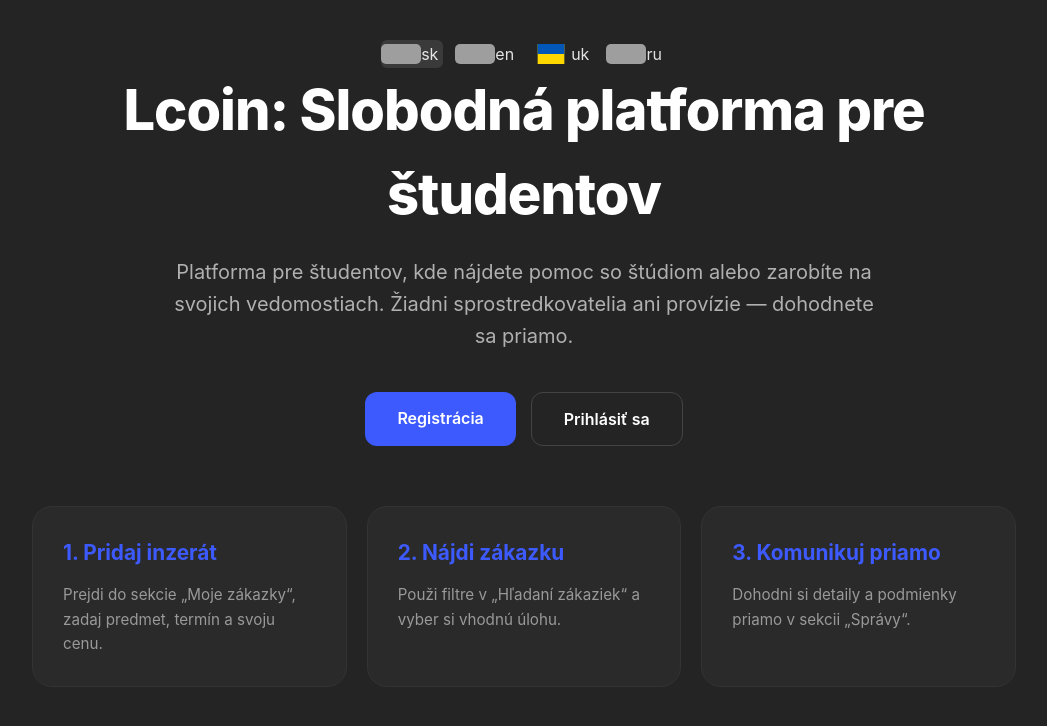
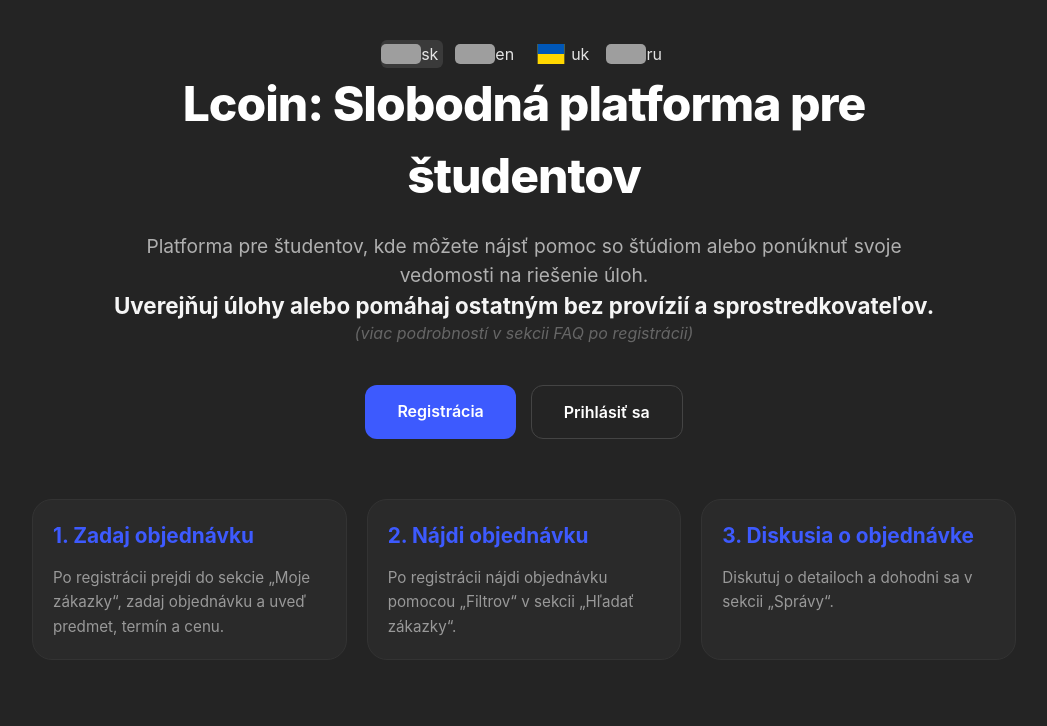
Before and after one commit to myfish-code/Lcoin, a React (Vite) app in the folder frontend/: page / in a window 1280 px wide. Shown: the top 726 px of the page, without its empty margins (116-1163 px from the left). Built offline with nearby package versions, Linux system fonts and the light colour scheme; no server answers; grey boxes are pictures that could not be loaded.

Commit message:
add change in home

```diff
--- a/frontend/src/locales/en.json
+++ b/frontend/src/locales/en.json
@@ -1,15 +1,17 @@
 {
     "home": {
         "header": "Lcoin: A Free Platform for Students",
-        "header_text": "A platform for students to find study help or earn from your knowledge. No middleman, no commissions — you deal directly with each other.",
+        "header_text_1": "A platform for students where you can find study help or offer your knowledge to solve tasks.",
+        "header_text_2": "Post tasks or help others without commissions or middlemen.",
+        "header_text_3": "(more details in the FAQ section after registration)",
         "login": "Login",
-        "register": "Register",
-        "subject_1": "1. Post an ad",
-        "text_1": "Go to 'My Orders', specify the subject, deadline, and your price.",
+        "register": "Registration",
+        "subject_1": "1. Post an order",
+        "text_1": "After registration, go to the 'My Orders' section, post an order by specifying the subject, deadline, and price.",
         "subject_2": "2. Find an order",
-        "text_2": "Use filters in 'Search Orders' to pick the right task for you.",
-        "subject_3": "3. Chat directly",
-        "text_3": "Discuss details and make a deal right in the 'Messages' section."
+        "text_2": "After registration, find an order using 'Filters' in the 'Search orders' section.",
+        "subject_3": "3. Order discussion",
+        "text_3": "Discuss details and agree on terms in the 'Messages' section."
     },
     "login": {
         "text_general": "Login",
--- a/frontend/src/locales/ru.json
+++ b/frontend/src/locales/ru.json
@@ -1,15 +1,17 @@
 {
     "home": {
-        "header": "Lcoin: Свободная площадка для студентов",
-        "header_text": "Платформа для студентов, где можно найти помощь с учебой или заработать на своих знаниях. Никаких посредников и комиссий — вы договариваетесь напрямую.",
+        "header": "Lcoin: Свободная платформа для студентов",
+        "header_text_1": "Платформа для студентов, где можно найти помощь с учебой или предложить свои знания для решения задач.",
+        "header_text_2": "Публикуй задания или помогай другим без комиссий и посредников.",
+        "header_text_3": "(более подробно в разделе FAQ после регистрации)",
         "login": "Войти",
         "register": "Регистрация",
-        "subject_1": "1. Размести объявление",
-        "text_1": "Зайди в раздел „Мои заказы“, укажи предмет, сроки и свою цену.",
+        "subject_1": "1. Размести заказ",
+        "text_1": "После регистрации зайди в раздел «Мои заказы», размести заказ, указав предмет, сроки и стоимость.",
         "subject_2": "2. Найди заказ",
-        "text_2": "Используй фильтры в „Поиск заказов“, чтобы найти подходящую задачу.",
-        "subject_3": "3. Общайся напрямую.",
-        "text_3": "«Обсуждай детали и договаривайся прямо в разделе „Переписки“.»"
+        "text_2": "После регистрации, используя «Фильтры» в разделе «Поиск заказов», найди заказ.",
+        "subject_3": "3. Обсуждение заказа.",
+        "text_3": "Обсуждай детали и договаривайся в разделе «Переписки»."
     },
     "login": {
         "text_general": "Вход",
--- a/frontend/src/locales/sk.json
+++ b/frontend/src/locales/sk.json
@@ -1,15 +1,17 @@
 {
     "home": {
         "header": "Lcoin: Slobodná platforma pre študentov",
-        "header_text": "Platforma pre študentov, kde nájdete pomoc so štúdiom alebo zarobíte na svojich vedomostiach. Žiadni sprostredkovatelia ani provízie — dohodnete sa priamo.",
+        "header_text_1": "Platforma pre študentov, kde môžete nájsť pomoc so štúdiom alebo ponúknuť svoje vedomosti na riešenie úloh.",
+        "header_text_2": "Uverejňuj úlohy alebo pomáhaj ostatným bez provízií a sprostredkovateľov.",
+        "header_text_3": "(viac podrobností v sekcii FAQ po registrácii)",
         "login": "Prihlásiť sa",
         "register": "Registrácia",
-        "subject_1": "1. Pridaj inzerát",
-        "text_1": "Prejdi do sekcie „Moje zákazky“, zadaj predmet, termín a svoju cenu.",
-        "subject_2": "2. Nájdi zákazku",
-        "text_2": "Použi filtre v „Hľadaní zákaziek“ a vyber si vhodnú úlohu.",
-        "subject_3": "3. Komunikuj priamo",
-        "text_3": "Dohodni si detaily a podmienky priamo v sekcii „Správy“."
+        "subject_1": "1. Zadaj objednávku",
+        "text_1": "Po registrácii prejdi do sekcie „Moje zákazky“, zadaj objednávku a uveď predmet, termín a cenu.",
+        "subject_2": "2. Nájdi objednávku",
+        "text_2": "Po registrácii nájdi objednávku pomocou „Filtrov“ v sekcii „Hľadať zákazky“.",
+        "subject_3": "3. Diskusia o objednávke",
+        "text_3": "Diskutuj o detailoch a dohodni sa v sekcii „Správy“."
     },
     "login": {
         "text_general": "Prihlásenie",
--- a/frontend/src/locales/uk.json
+++ b/frontend/src/locales/uk.json
@@ -1,15 +1,17 @@
 {
     "home": {
         "header": "Lcoin: Вільна платформа для студентів",
-        "header_text": "Платформа для студентів, де можна знайти допомогу з навчанням або заробити на своїх знаннях. Жодних посередників та комісій — ви домовляєтесь напряму.",
+        "header_text_1": "Платформа для студентів, де можна знайти допомогу з навчанням або запропонувати свої знання для вирішення завдань.",
+        "header_text_2": "Публікуй завдання або допомагай іншим без комісій та посередників.",
+        "header_text_3": "(більш детально у розділі FAQ після реєстрації)",
         "login": "Увійти",
         "register": "Реєстрація",
-        "subject_1": "1. Розмісти оголошення",
-        "text_1": "Зайди в розділ „Мої замовлення“, вкажи предмет, терміни та свою ціну.",
+        "subject_1": "1. Розмісти замовлення",
+        "text_1": "Після реєстрації зайди в розділ «Мої замовлення», розмісти замовлення, вказавши предмет, терміни та вартість.",
         "subject_2": "2. Знайди замовлення",
-        "text_2": "Використовуй фільтри у „Пошуку замовлень“, щоб знайти підходящу задачу.",
-        "subject_3": "3. Спілкуйся напряму",
-        "text_3": "Обговорюй деталі та домовляйся прямо у розділі „Повідомлення“."
+        "text_2": "Після реєстрації, використовуючи «Фільтри» у розділі «Пошук замовлень», знайди замовлення.",
+        "subject_3": "3. Обговорення замовлення",
+        "text_3": "Обговорюйте деталі та домовляйтеся у розділі «Повідомлення»."
     },
     "login": {
         "text_general": "Вхід",
--- a/frontend/src/pages/home/Home.jsx
+++ b/frontend/src/pages/home/Home.jsx
@@ -11,11 +11,15 @@ export default function Home() {
 
     return (
         <div className={styles.HomeContainer}>
-            <LanguageBar lang={lang}/>
+            <LanguageBar lang={lang} />
 
             <div className={styles.header}>
                 <h1>{t('home.header')}</h1>
-                <p>{t('home.header_text')}</p>
+                <div className={styles.headerText}>
+                    <p>{t('home.header_text_1')}</p>
+                    <strong>{t('home.header_text_2')}</strong>
+                    <span>{t('home.header_text_3')}</span>
+                </div>
 
                 <div className={styles.actionsBtn}>
                     <Link to="/register">{t('home.register')}</Link>
--- a/frontend/src/pages/home/Home.module.css
+++ b/frontend/src/pages/home/Home.module.css
@@ -12,19 +12,47 @@
 }
 
 .header h1 {
-    font-size: 3.5rem;
+    max-width: 875px;
+    margin-left: auto;
+    margin-right: auto;
+    font-size: 3em;
     font-weight: 800;
     margin-bottom: 20px;
     color: #ffffff;
     letter-spacing: -1px;
+
 }
 
-.header p {
+.headerText {
+    max-width: 850px;
+    margin: 0 auto 40px;
+    display: flex;
+    flex-direction: column;
+}
+
+.headerText p {
+    font-size: 1.2rem;
+    color: #b0b0b0;
+    line-height: 1.5;
+    margin: 0;
+}
+
+.headerText strong {
     font-size: 1.25rem;
-    color: #b0b0b0;
-    max-width: 700px;
-    margin: 0 auto 40px;
+    color: #fff;
     line-height: 1.6;
+}
+.headerText strong {
+    display: block;
+    font-size: 1.4rem;
+    color: #F5F5F5;
+    line-height: 1.4;
+}
+.headerText span {
+    display: block;
+    font-size: 1rem;
+    color: #666;
+    font-style: italic;
 }
 
 .actionsBtn {
@@ -71,7 +99,7 @@
 .step {
     flex: 1;
     background: #2a2a2a;
-    padding: 30px;
+    padding: 20px;
     border-radius: 20px;
     border: 1px solid #333;
     transition: transform 0.3s ease, border-color 0.3s ease;
@@ -86,6 +114,7 @@
     font-size: 1.3rem;
     margin-bottom: 15px;
     color: #3d5afe;
+    white-space: nowrap;
 }
 
 .step p {
@@ -94,7 +123,7 @@
     font-size: 0.95rem;
 }
 
-@media (max-width: 916px) {
+@media (max-width: 950px) {
     .header h1 { font-size: 2.5rem; }
     .how_works { flex-direction: column; }
     .actionsBtn { flex-direction: column; }
@@ -102,5 +131,7 @@
 
 @media (max-width: 500px) {
     .header h1 { margin-top: 20px; font-size: 1.5rem; }
-    .header p {font-size: 1rem; }
+    .headerText p {font-size: 1rem; }
+    .headerText strong {font-size: 1rem; }
+    .headerText span {font-size: 0.8rem; }
 }
```
